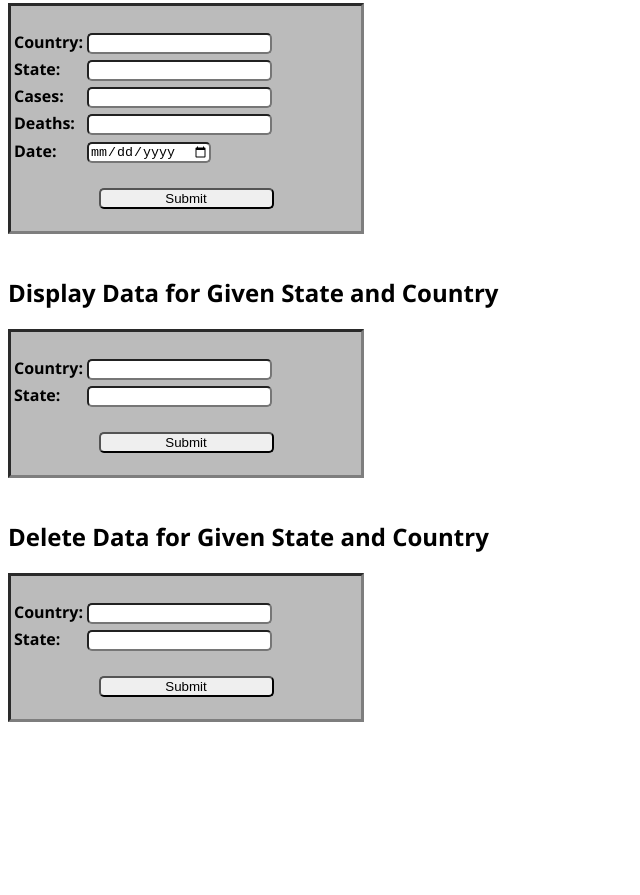
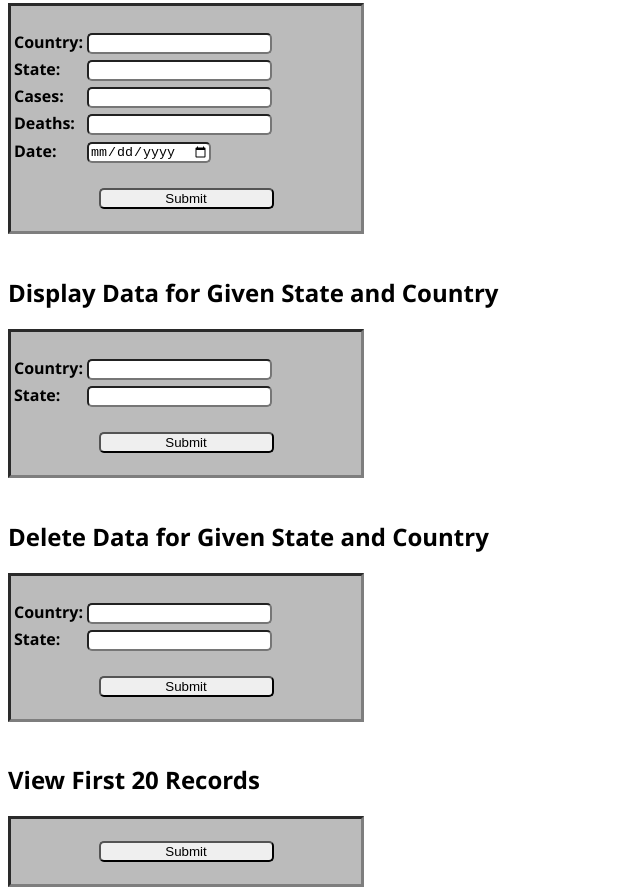
Before and after one commit to TWCurry/CD5108-Coursework, a website: page webpage/index.html in a window 1280 px wide. Shown: the part 462-1357 px from the top of the page, without its empty margins (0-640 px from the left). Before the commit the page ends 1192 px from the top, so only its background shows below. Drawn offline with Linux system fonts and the light colour scheme.

Commit message:
Added section to form to view first 20 records

```diff
--- a/webpage/index.html
+++ b/webpage/index.html
@@ -90,5 +90,14 @@
                 <br>
             </form>
         </div>
+        <br>
+        <h2>View First 20 Records</h2>
+        <form action="/view20Records" method="post" enctype="multipart/form-data">
+            <div class="section">
+                <br>
+                <input class="submitButton" type="submit"/>
+                <br>
+            </div>
+        </form>
     </body>
 </html>
```
